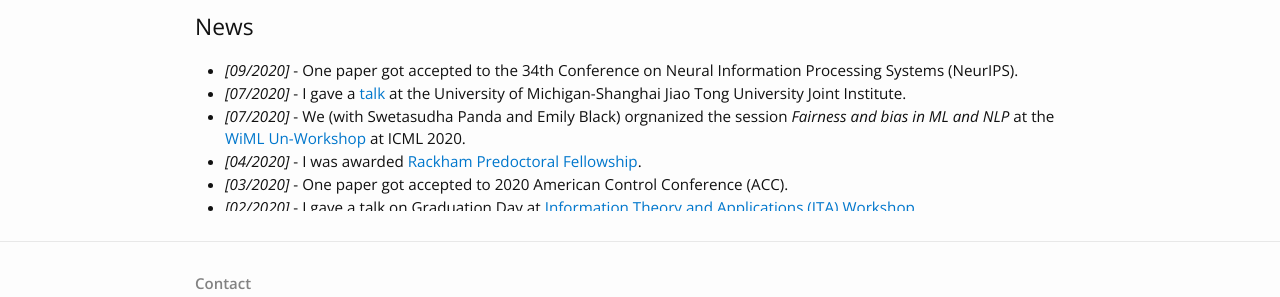
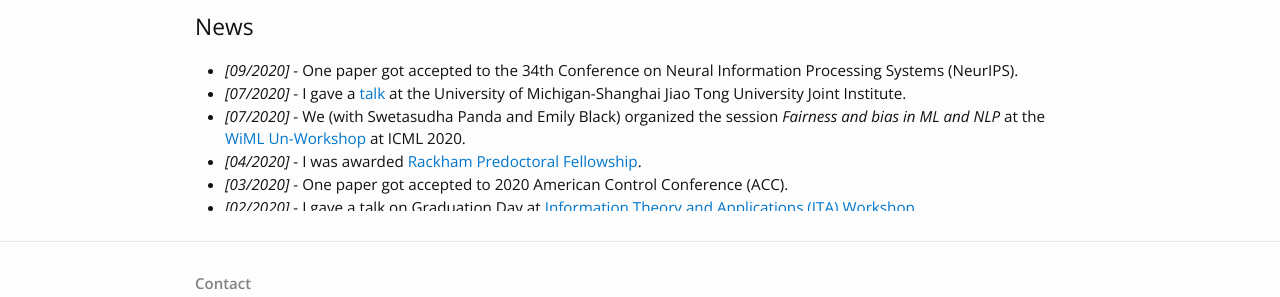
Before and after one commit to xueruzhang/xueruzhang.github.io, a Jekyll site: the page built from index.html, in a window 1280 px wide. Shown: the part 345-642 px from the top of the page. Built offline with Jekyll 4.4.1, drawn with Linux system fonts in a browser that asks for light colours.

Commit message:
message accompanying my updates

```diff
--- a/index.html
+++ b/index.html
@@ -27,7 +27,7 @@ border-radius:50% 50% 50% 50%;
 
 <li><i>[07/2020]</i> - I gave a <a href="https://www.ji.sjtu.edu.cn/event/event-detail/?eventID=2958">talk</a> at the University of Michigan-Shanghai Jiao Tong University Joint Institute.</li>
 
-<li><i>[07/2020]</i> - We (with Swetasudha Panda and Emily Black) orgnanized the session <i>Fairness and bias in ML and NLP</i> at the <a href="https://wimlworkshop.org/icml2020/program/">WiML Un-Workshop</a> at ICML 2020.</li>
+<li><i>[07/2020]</i> - We (with Swetasudha Panda and Emily Black) organized the session <i>Fairness and bias in ML and NLP</i> at the <a href="https://wimlworkshop.org/icml2020/program/">WiML Un-Workshop</a> at ICML 2020.</li>
 
 
 <li><i>[04/2020]</i> - I was awarded <a href="https://news.engin.umich.edu/2020/04/xueru-zhang-awarded-rackham-predoctoral-fellowship/">Rackham Predoctoral Fellowship</a>. </li>
```
